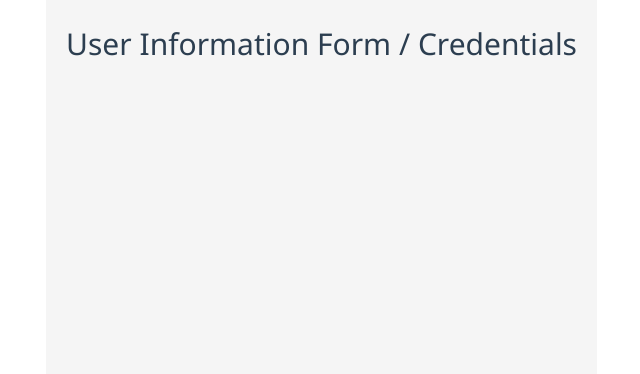
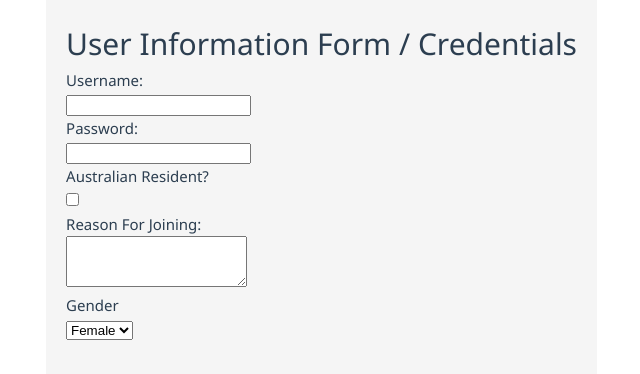
Before and after one commit to BiliKingdom/FIT5032_STUDIO, a Vue app: page / in a window 1280 px wide. Shown: the top 374 px of the page, without its empty margins (43-683 px from the left). Built offline with nearby package versions, Linux system fonts and the light colour scheme; the HTML template or start-up script is replaced by a standard one.

Commit message:
The <form> HTML element

```diff
--- a/src/components/Form.vue
+++ b/src/components/Form.vue
@@ -1,8 +1,29 @@
 <template>
-    <div>
-        <h1>User Information Form / Credentials</h1>
+    <div class="form">
+    <h1>User Information Form / Credentials</h1>
+        <form>
+            <label for="username">Username:</label><br>
+            <input type="text" id="username" name="username"><br>
+
+            <label for="password">Password:</label><br>
+            <input type="password" id="password" name="password"><br>
+
+            <label for="isAustralian">Australian Resident?</label><br>
+            <input type="checkbox" id="isAustralian" name="isAustralian"><br>
+
+            <label for="reason">Reason For Joining:</label><br>
+            <textarea id="reason" name="reason" rows="3"></textarea><br>
+
+            <label for="gender">Gender</label><br>
+            <select id="gender">
+                <option value="female">Female</option>
+                <option value="male">Male</option>
+                <option value="other">Other</option>
+            </select>
+        </form>
     </div>
 </template>
+
 
 <script setup>
 // Our logic will go here
```
